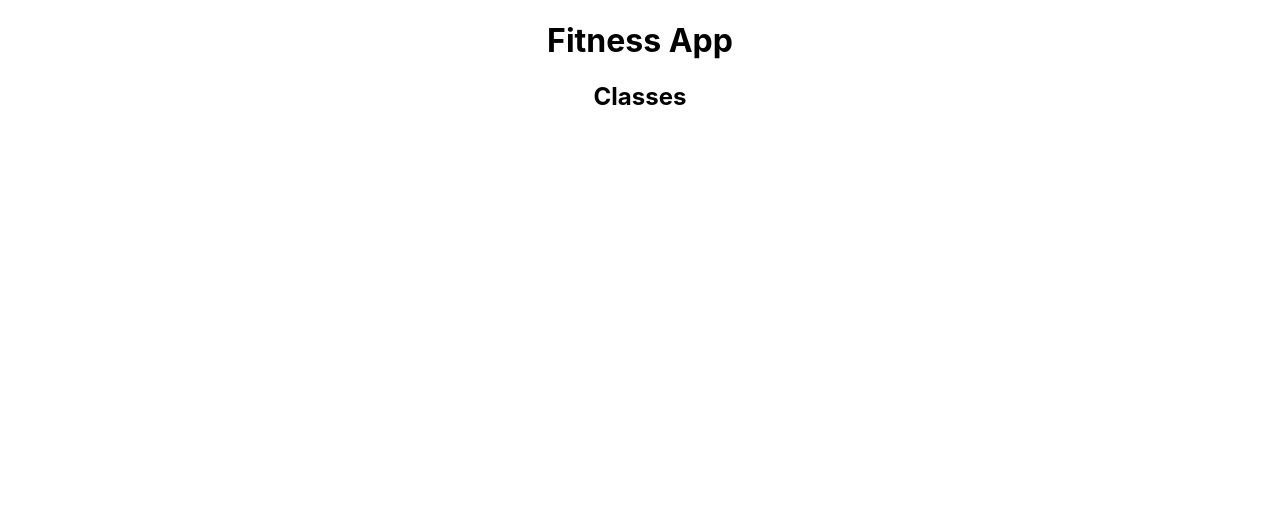
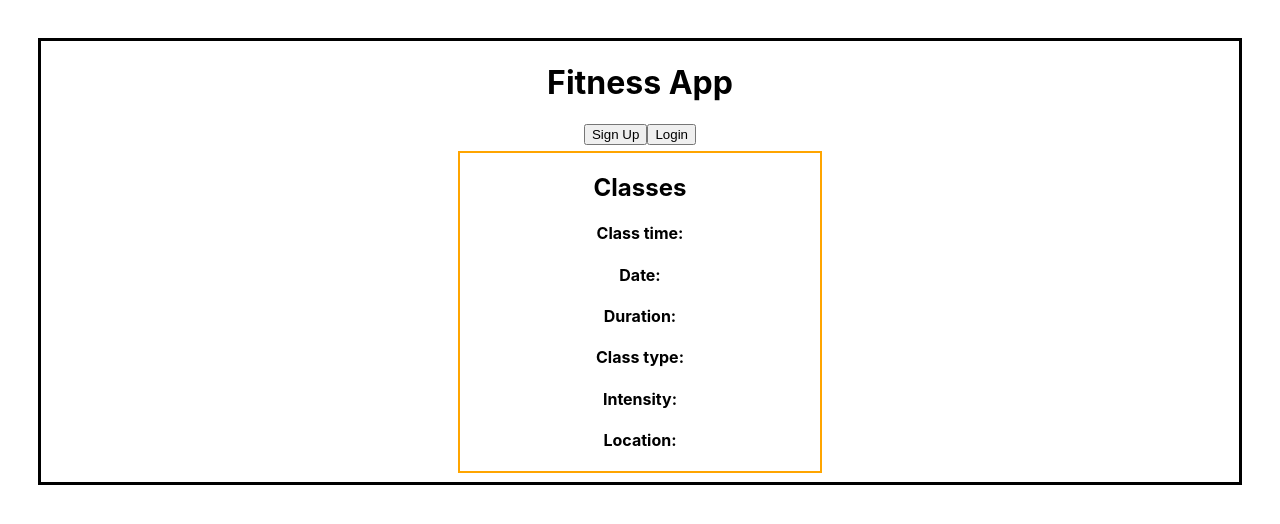
Before and after one commit to Anywhere-Fitness-3-PTCT/front-end, a React (Create React App) app in the folder client/: page / in a window 1280 px wide. Shown: the top 524 px of the page. Built offline with nearby package versions, Linux system fonts and the light colour scheme.

Commit message:
app structure

```diff
--- a/client/src/App.css
+++ b/client/src/App.css
@@ -1,6 +1,7 @@
 .App {
   text-align: center;
-  border-style: 3px solid black;
+  border: 3px solid black;
+  margin: 3%;
 }
 
 .App-logo {
@@ -39,7 +40,9 @@
 }
 
 .Sub-Component {
-  border-style: 2px solid orange;
-  width: 90%;
+  border: 2px solid orange;
+  width: 30%;
   margin: auto;
+  margin-bottom: 9px;
+  margin-top: 6px;
 }
--- a/client/src/App.js
+++ b/client/src/App.js
@@ -2,20 +2,38 @@ import './App.css';
 import React, { useState } from 'react';
 
 const App = () => {
-
+  const [classes, setClasses] = useState();
+  console.log(classes);
 
   return(
     <div className='App'>
       <h1>Fitness App</h1>
-      <SubComp />
+      <button>Sign Up</button>
+      <button>Login</button>
+      <SubComp classes={classes} setClasses={setClasses} />
+
     </div>
   )
 }
 
-const SubComp = () => {
+const SubComp = (props) => {
   return(
     <div className='Sub-Component'>
       <h2>Classes</h2>
+      <SubComp2 />
+    </div>
+  )
+}
+
+const SubComp2 = () => {
+  return(
+    <div className='Sub-Compoonent'>
+      <h4>Class time: </h4>
+      <h4>Date: </h4>
+      <h4>Duration: </h4>
+      <h4>Class type: </h4>
+      <h4>Intensity: </h4>
+      <h4>Location: </h4>
     </div>
   )
 }
```
